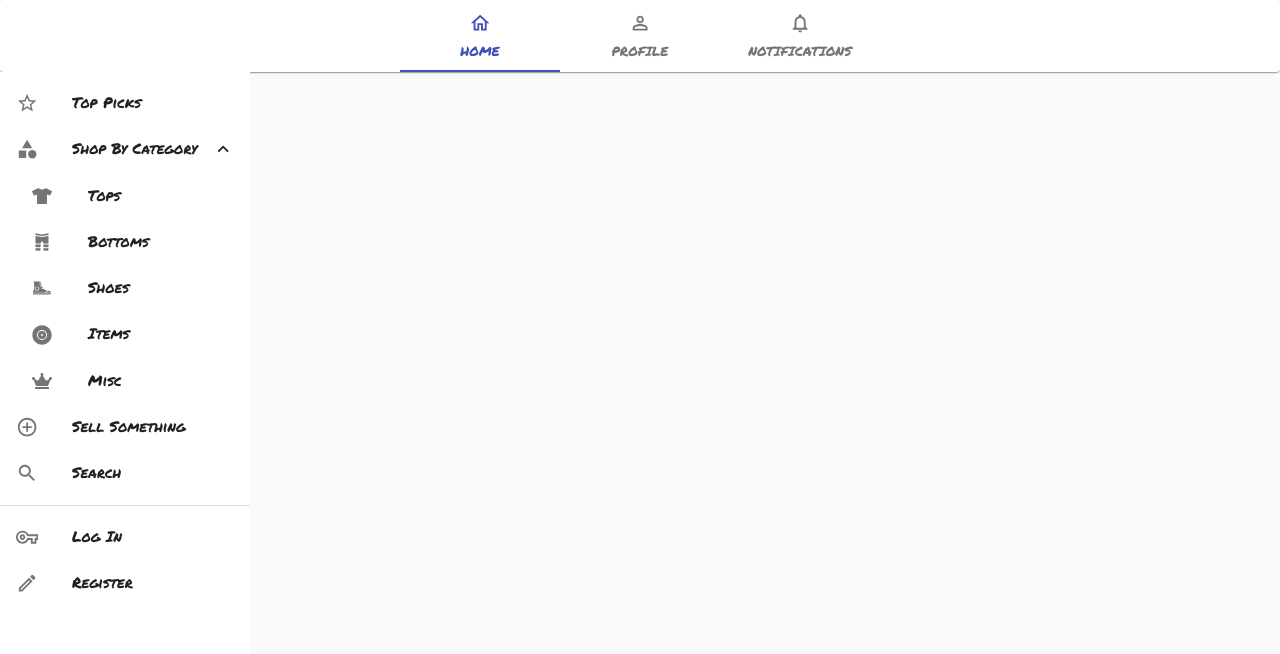
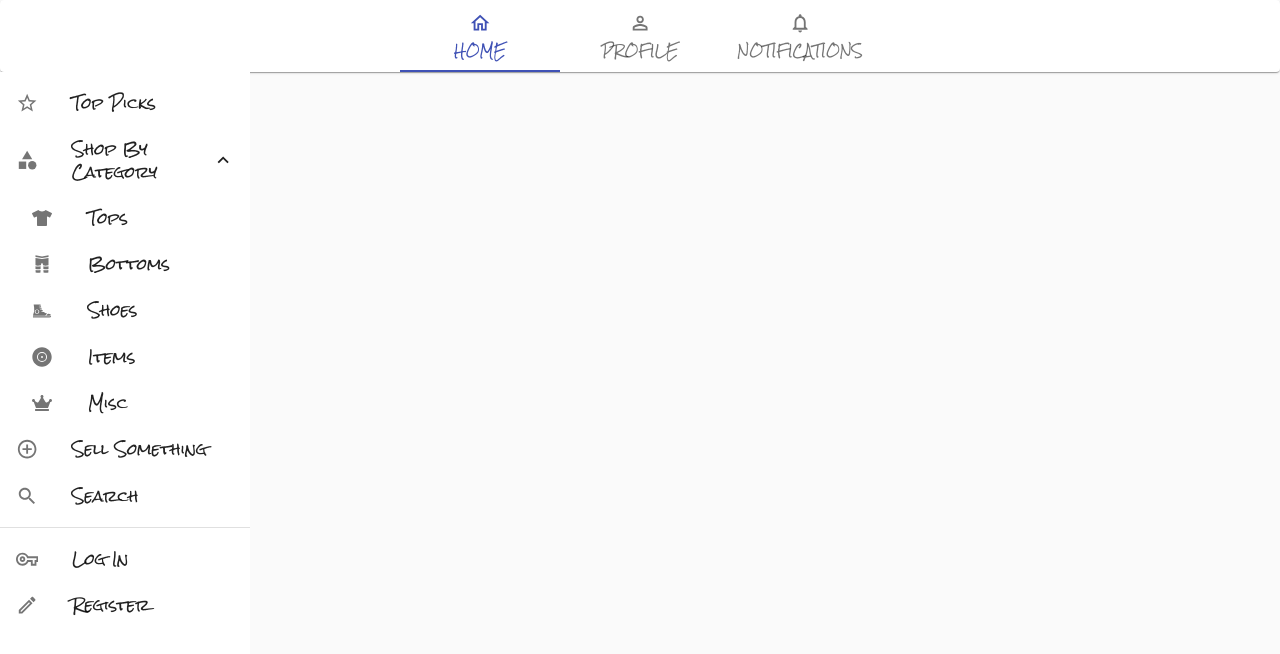
Before and after one commit to russtelen/HUSTLAZ, a React (Create React App) app: page / in a window 1280 px wide. Shown: the top 654 px of the page. Built offline with nearby package versions, Linux system fonts and the light colour scheme.

Commit message:
Change temp Font

```diff
--- a/public/index.html
+++ b/public/index.html
@@ -27,7 +27,7 @@
 
     <link rel="preconnect" href="https://fonts.gstatic.com" />
     <link
-      href="https://fonts.googleapis.com/css2?family=Permanent+Marker&display=swap"
+      href="https://fonts.googleapis.com/css2?family=Rock+Salt&display=swap"
       rel="stylesheet"
     />
 
--- a/src/App.js
+++ b/src/App.js
@@ -11,7 +11,7 @@ import { ThemeProvider } from "@material-ui/styles";
 
 const THEME = createMuiTheme({
   typography: {
-    fontFamily: `'Permanent Marker', cursive;`,
+    fontFamily: `'Rock Salt', cursive;`,
     fontSize: 13,
     fontWeightLight: 300,
     fontWeightRegular: 400,
```
